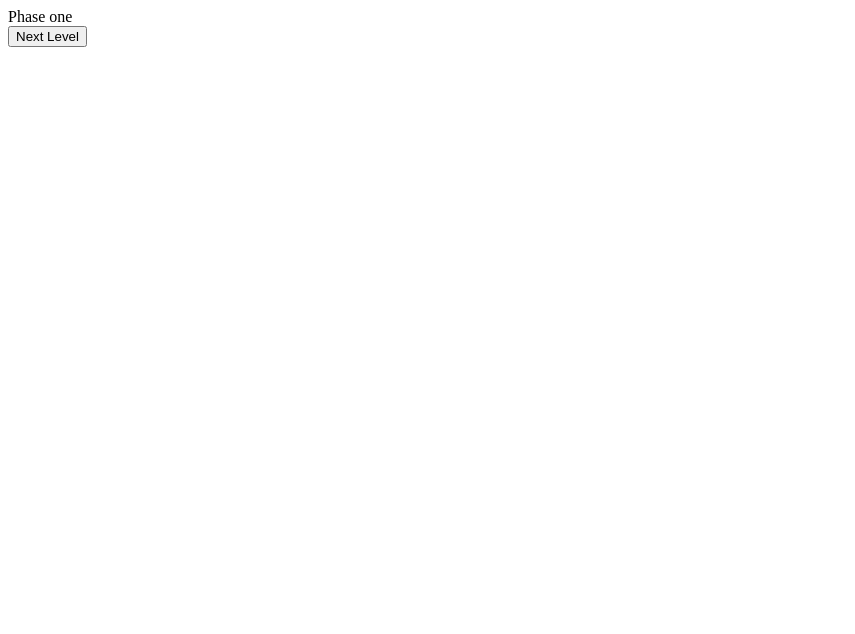
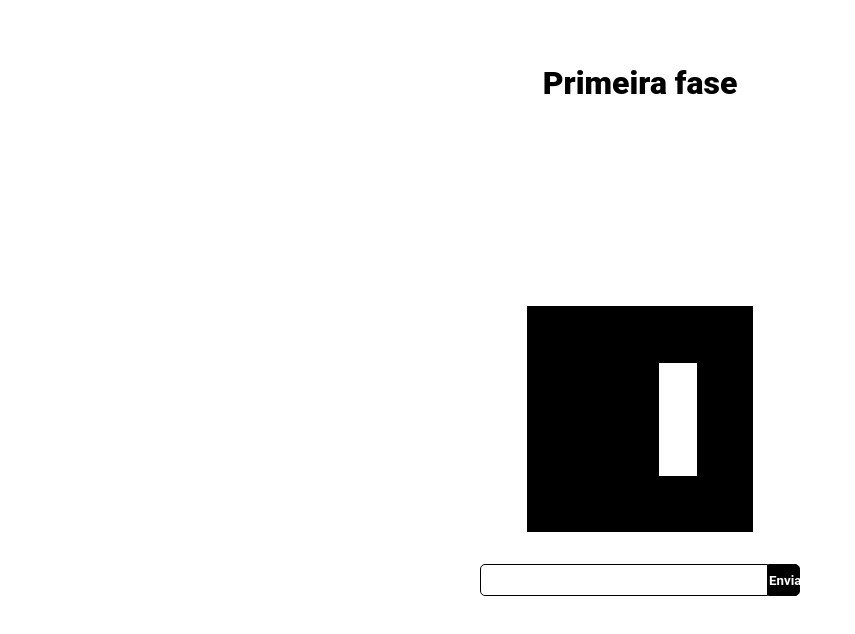
Before and after one commit to LeonardoRafaelli/ra-scaperoom, a React (Vite) app: page / in a window 1280 px wide. Shown: the top 634 px of the page, without its empty margins (0-855 px from the left). Built offline with nearby package versions, Linux system fonts and the light colour scheme.

Commit message:
19:25 - 02/02
feito a tela 1

```diff
--- a/src/App.jsx
+++ b/src/App.jsx
@@ -19,10 +19,10 @@ function App() {
   return (
     <div>
       {getCurrentLevel()}
-      <button
+      {/* <button
         onClick={() => setLevel(level + 1)}
       >
-      Next Level</button>
+      Next Level</button> */}
     </div>
   )
 }
--- a/src/phases/PhaseOne/index.jsx
+++ b/src/phases/PhaseOne/index.jsx
@@ -1,12 +1,20 @@
-import 'react';
+import "react";
+import "./styles.css";
+import imagem45 from "../../markers/45.png";
 
-export default function PhaseOne(){
-
-
-    return (
-        <div>
-            Phase one
+export default function PhaseOne() {
+  return (
+    <div id="container">
+      <div id="texto">
+        <h1>Primeira fase</h1>
+      </div>
+      <div id="items">
+        <img src={imagem45} alt="Marker 1" />
+        <div id="resposta">
+          <input id="input" type="text" />
+          <button id="botaoEnviar">Enviar</button>
         </div>
-    )
-
+      </div>
+    </div>
+  );
 }
--- /dev/null
+++ b/src/phases/PhaseOne/styles.css
@@ -0,0 +1,59 @@
+* {
+    margin: 0;
+    padding: 0;
+    box-sizing: border-box;
+    font-family: 'Roboto', sans-serif;
+}
+
+#container {
+    display: flex;
+    flex-direction: column;
+    align-items: center;
+    width: 100vw;
+    height: 100vh;
+}
+
+h1 {
+    font-weight: 800;
+    margin-top: 4rem;
+}
+
+#items {
+    display: flex;
+    flex-direction: column;
+    justify-content: center;
+    align-items: center;
+    width: 100%;
+    height: 100%;
+}
+
+#resposta {
+    margin-top: 2rem;
+    display: flex;
+    align-items: center;
+    width: 25%;
+}
+
+#input {
+    width: 90%;
+    height: 2rem;
+    display: flex;
+    justify-content: center;
+    align-items: center;
+    outline: none;
+    border: 1px solid #000;
+    border-radius: 5px 0 0 5px;
+    padding-left: 5px;
+}
+
+#botaoEnviar {
+    width: 10%;
+    height: 2rem;
+    outline: none;
+    border: 1px solid #000;
+    border-radius: 0 5px 5px 0;
+    background-color: #000;
+    color: #fff;
+    font-weight: 600;
+    cursor: pointer;
+}
```
